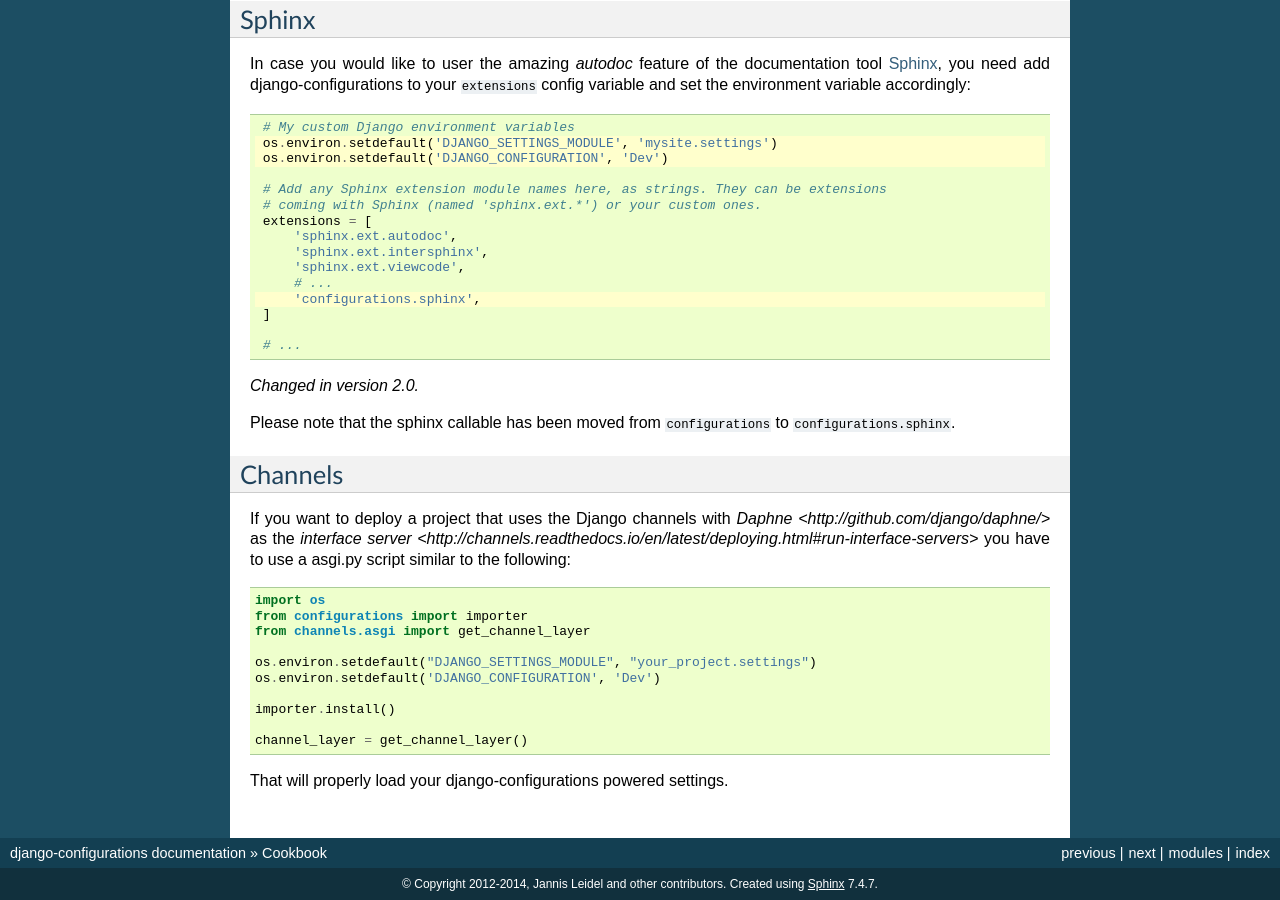
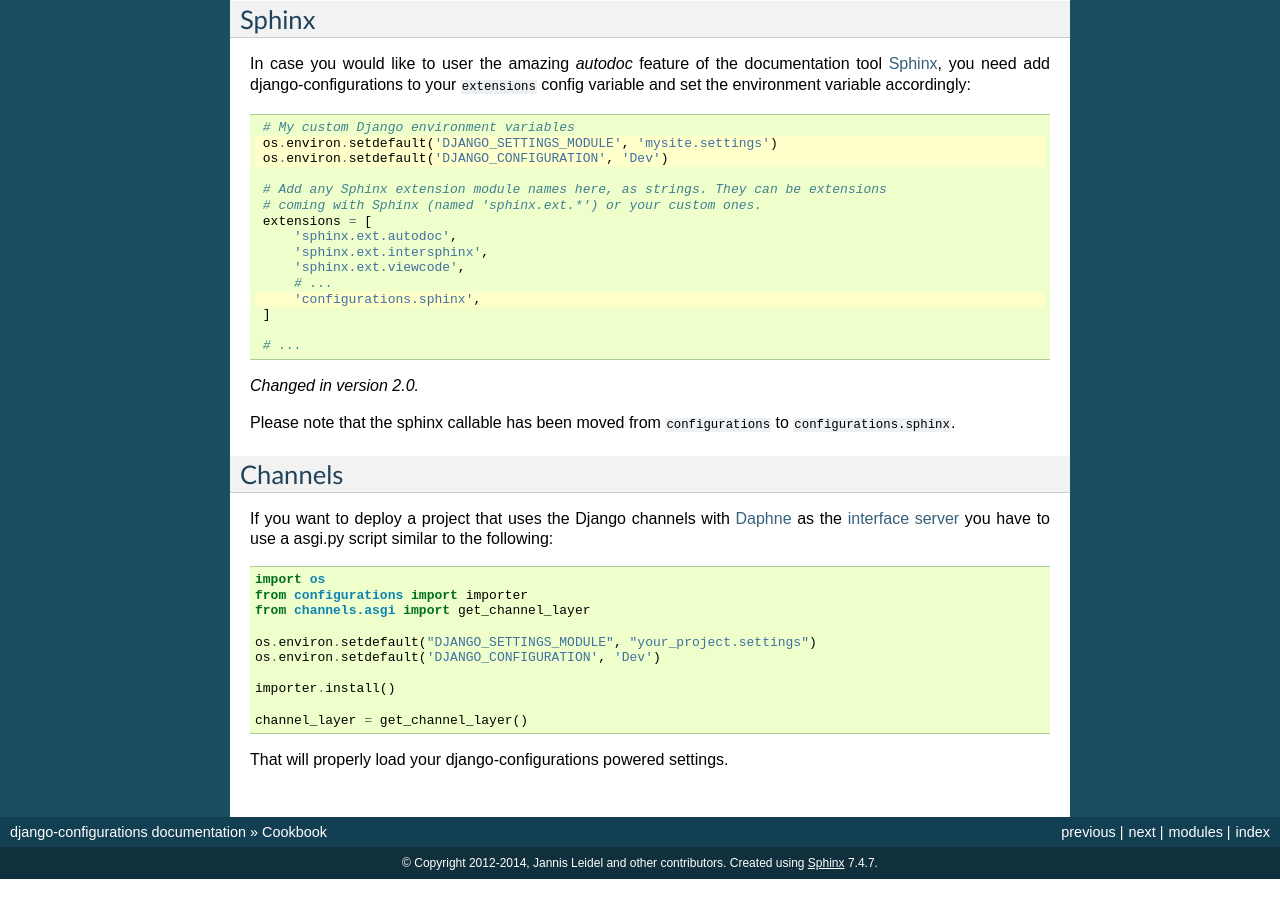
Before and after one commit to jazzband/django-configurations, a Sphinx documentation site: the page built from docs/cookbook.rst, in a window 1280 px wide and 900 px high, scrolled down 4161 px. Built offline with Sphinx 7.4.7, drawn with Linux system fonts in a browser that asks for light colours; after the commit the page ends 5040 px from its top, so only the background shows below that.

Commit message:
Fixed malformed links in documentation

```diff
--- a/docs/cookbook.rst
+++ b/docs/cookbook.rst
@@ -332,8 +332,8 @@
 --------
 
 If you want to deploy a project that uses the Django channels with
-`Daphne <http://github.com/django/daphne/>` as the
-`interface server <http://channels.readthedocs.io/en/latest/deploying.html#run-interface-servers>`
+`Daphne <http://github.com/django/daphne/>`_ as the
+`interface server <http://channels.readthedocs.io/en/latest/deploying.html#run-interface-servers>`_
 you have to use a asgi.py script similar to the following:
 
 .. code-block:: python
```
